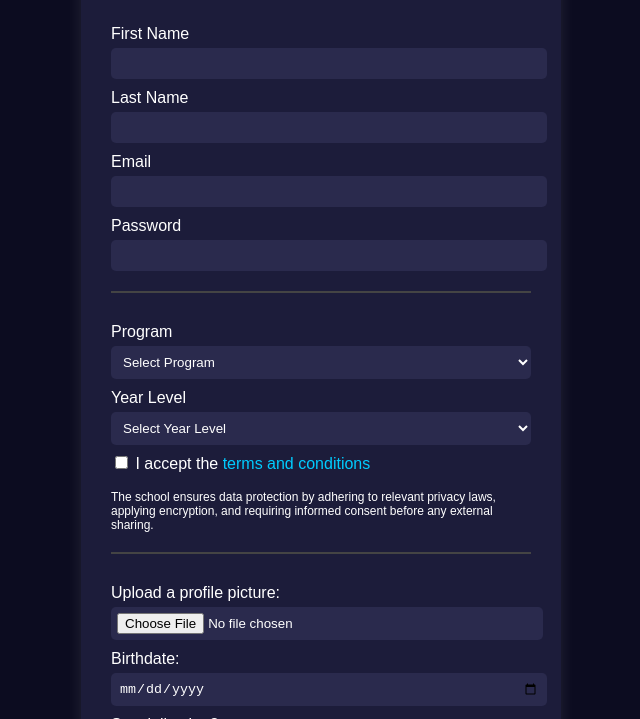
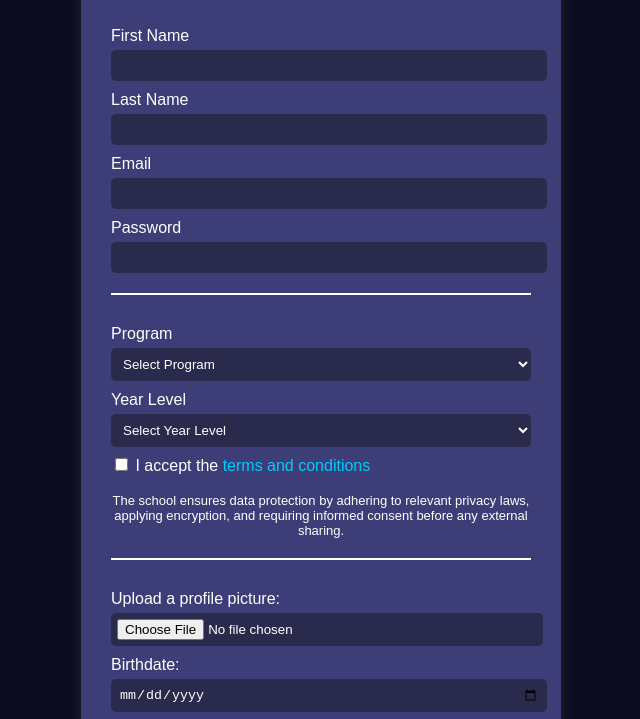
Before and after one commit to mae123-456/REGForm-CollabAct, a plain HTML site: page index.html in a window 1280 px wide. Shown: the part 117-836 px from the top of the page, without its empty margins (319-959 px from the left). Drawn offline with Linux system fonts and the light colour scheme.

Commit message:
Update index.html

```diff
--- a/index.html
+++ b/index.html
@@ -7,7 +7,7 @@
     <style>
     body {
       background-color: #0c0c20;
-      color: #ffffff;
+      color: #fff;
       font-family: Arial, sans-serif;
       display: flex;
       justify-content: center;
@@ -16,7 +16,7 @@
     }
 
     form {
-      background-color: #1c1c3a;
+      background-color: #7676e175;
       padding: 30px;
       border-radius: 10px;
       width: 420px;
@@ -29,8 +29,8 @@
     }
 
     p {
-      font-size: 12px;
-      text-align: left;
+      font-size: 13px;
+      text-align: center;
       margin-bottom: 20px;
     }
 
@@ -83,11 +83,12 @@
     }
 
     button:hover {
-      background-color: #ddd;
+      background-color: #2a0ea8;
+      color: #fff;
     }
 
     hr {
-      border: 0.5px solid #444;
+      border: 0.5px solid #fff;
       margin: 20px 0;
     }
   </style>
```
